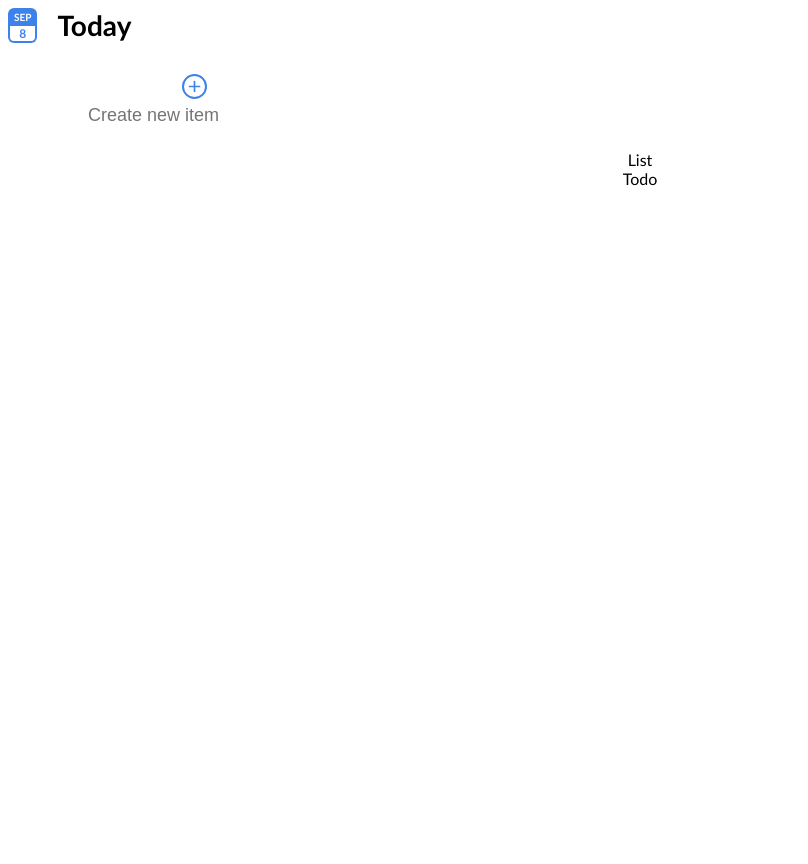
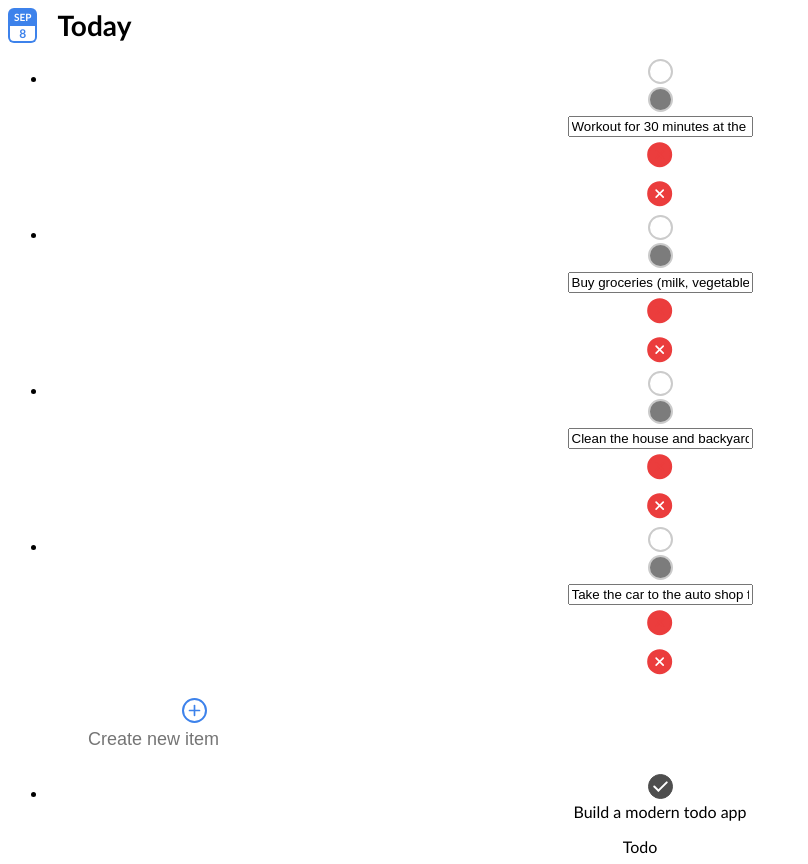
Before and after one commit to siccoo/modern-todo, a React (Create React App) app: page / in a window 1280 px wide. Shown: the whole page, without its empty margins (0-808 px from the left). Before the commit the page ends 800 px from the top, so only its background shows below. Built offline with nearby package versions, Linux system fonts and the light colour scheme.

Commit message:
bind all functions on List to Todo component

```diff
--- a/src/components/List/index.tsx
+++ b/src/components/List/index.tsx
@@ -5,9 +5,13 @@ const List = ({
   items,
   views,
   handleListItemComplete,
+  handleListItemEditOnKeyUp,
+  handleListItemRemove,
+  handleListItemRemovedRestore,
   handleNewItemInputOnBlur,
   handleNewItemInputOnChange,
   handleNewItemInputOnKeyUp,
+  setListItemEditInputRef,
   setNewItemInputRef,
 }: {
   items: {
@@ -20,9 +24,13 @@ const List = ({
     selected: string;
   },
   handleListItemComplete: (event: MouseEvent<HTMLDivElement>) => void;
+  handleListItemEditOnKeyUp: (event: KeyboardEvent<HTMLInputElement>) => void;
+  handleListItemRemove: (event: MouseEvent<HTMLDivElement>) => void;
+  handleListItemRemovedRestore: (event: MouseEvent<HTMLDivElement>) => void;
   handleNewItemInputOnBlur: (event: FocusEvent<HTMLInputElement>) => void;
   handleNewItemInputOnChange: (event: ChangeEvent<HTMLInputElement>) => void;
   handleNewItemInputOnKeyUp: (event: KeyboardEvent<HTMLInputElement>) => void;
+  setListItemEditInputRef: (element: HTMLInputElement | null) => void;
   setNewItemInputRef: (element: HTMLInputElement | null) => void;
 }) => {
   const { selected } = views;
@@ -61,6 +69,35 @@ const List = ({
 
               </div>
             </div>
+            <div className='list__inProgress__item__edit'>
+              <input
+                type="text"
+                data-index={index}
+                defaultValue={item}
+                onKeyUp={handleListItemEditOnKeyUp}
+                ref={setListItemEditInputRef}
+              />
+            </div>
+            <div
+              className='list__inProgress__item__remove'
+              data-index={index}
+              onClick={handleListItemRemove}
+            >
+              <div className='list__inProgress__item__remove--default'>
+                <svg width="36" height="36" viewBox="0 0 36 36" fill="none" xmlns="http://www.w3.org/2000/svg">
+                  <circle cx="17.6776" cy="17.6777" r="11.5" transform="rotate(45 17.6776 17.6777)" fill="#EB3D3D" stroke="#EB3D3D" strokeWidth="2" />
+                  <rect x="21.2131" y="12.9636" width="1.66667" height="11.6667" rx="0.833333" transform="rotate(45 21.2131 12.9636)" fill="#EB3D3D" />
+                  <rect x="12.9636" y="14.1422" width="1.66667" height="11.6667" rx="0.833333" transform="rotate(-45 12.9636 14.1422)" fill="#EB3D3D" />
+                </svg>
+              </div>
+              <div className='list__inProgress__item__remove--hovered'>
+                <svg width="36" height="36" viewBox="0 0 36 36" fill="none" xmlns="http://www.w3.org/2000/svg">
+                  <circle cx="17.6776" cy="17.6777" r="11.5" transform="rotate(45 17.6776 17.6777)" fill="#EB3D3D" stroke="#EB3D3D" strokeWidth="2" />
+                  <rect x="21.2131" y="12.9636" width="1.66667" height="11.6667" rx="0.833333" transform="rotate(45 21.2131 12.9636)" fill="white" />
+                  <rect x="12.9636" y="14.1422" width="1.66667" height="11.6667" rx="0.833333" transform="rotate(-45 12.9636 14.1422)" fill="white" />
+                </svg>
+              </div>
+            </div>
           </li>
         ))}
         <NewItem
@@ -70,14 +107,65 @@ const List = ({
           setNewItemInputRef={setNewItemInputRef}
         />
       </ul>
-      <div className='list__completed'>
-
-      </div>
-      <div className='list__removed'>
-
-      </div>
-
-      List
+      <ul className={[
+        'list__completed',
+        (selected === 'completed') && 'list__completed--show'
+      ].filter(className => Boolean(className)).join(" ")}
+      >
+        {completed.map((item, index) => (
+          <li
+            className='list__completed__item'
+            key={index}
+          >
+            <div className='list__completed__item--check'>
+              <svg width="25" height="25" viewBox="0 0 25 25" fill="none" xmlns="http://www.w3.org/2000/svg">
+                <circle cx="12.5" cy="12.5" r="12" fill="#4E4E4E" stroke="#4E4E4E" />
+                <path d="M6.25 12.4999L10.4167 16.6666" stroke="white" strokeWidth="2" strokeLinecap="round" strokeLinejoin="round" />
+                <path d="M10.4166 16.6667L18.75 8.33334" stroke="white" strokeWidth="2" strokeLinecap="round" strokeLinejoin="round" />
+              </svg>
+            </div>
+            <div className='list__completed__item__label'>
+              {item}
+            </div>
+          </li>
+        ))}
+      </ul>
+      <ul className={[
+        'list__removed',
+        (selected === 'removed') && 'list__removed--show'
+      ].filter(className => Boolean(className)).join(" ")}
+      >
+        {removed.map((item, index) => (
+          <li
+            className='list__removed__item'
+            key={index}
+          >
+            <div
+              data-index={index}
+              className="list__removed__item__restore"
+              onClick={handleListItemRemovedRestore}
+            >
+              <div className='list__removed__item__restore--default'>
+                <svg width="25" height="25" viewBox="0 0 25 25" fill="none" xmlns="http://www.w3.org/2000/svg">
+                  <circle cx="12.5" cy="12.5" r="11.5" fill="white" stroke="#3D82EB" strokeWidth="2" />
+                  <rect x="11.6666" y="6.66667" width="1.66667" height="11.6667" rx="0.833333" fill="#3D82EB" />
+                  <rect x="6.66663" y="13.3333" width="1.66667" height="11.6667" rx="0.833333" transform="rotate(-90 6.66663 13.3333)" fill="#3D82EB" />
+                </svg>
+              </div>
+              <div className='list__removed__item__restore--hovered'>
+                <svg width="25" height="25" viewBox="0 0 25 25" fill="none" xmlns="http://www.w3.org/2000/svg">
+                  <circle cx="12.5" cy="12.5" r="11.5" fill="#3D82EB" stroke="#3D82EB" strokeWidth="2" />
+                  <rect x="11.6666" y="6.66667" width="1.66667" height="11.6667" rx="0.833333" fill="white" />
+                  <rect x="6.66663" y="13.3333" width="1.66667" height="11.6667" rx="0.833333" transform="rotate(-90 6.66663 13.3333)" fill="white" />
+                </svg>
+              </div>
+            </div>
+            <div className='list__removed__item__label'>
+              {item}
+            </div>
+          </li>
+        ))}
+      </ul>
     </div>
   )
 }
--- a/src/components/Todo/index.tsx
+++ b/src/components/Todo/index.tsx
@@ -3,20 +3,29 @@ import Calendar from '../Calendar';
 import { TodoState } from '../../interface';
 import List from '../List';
 
-import { FocusEvent, KeyboardEvent, ChangeEvent } from 'react';
+import { FocusEvent, KeyboardEvent, ChangeEvent, BaseSyntheticEvent } from 'react';
 
 class Todo extends React.Component<{}, TodoState> {
+    listItemEditInput: HTMLInputElement | null;
     newItemInput: HTMLInputElement | null;
+
 
     constructor(props: {}) {
         super(props)
 
+        this.handleListItemComplete = this.handleListItemComplete.bind(this)
+        this.handleListItemEditOnKeyUp = this.handleListItemEditOnKeyUp.bind(this)
+        this.handleListItemRemove = this.handleListItemRemove.bind(this)
+        this.handleListItemRemovedRestore = this.handleListItemRemovedRestore.bind(this)
         this.handleNewItemInputOnBlur = this.handleNewItemInputOnBlur.bind(this)
         this.handleNewItemInputOnChange = this.handleNewItemInputOnChange.bind(this)
         this.handleNewItemInputOnKeyUp = this.handleNewItemInputOnKeyUp.bind(this)
+
+        this.setListItemEditInputRef = this.setListItemEditInputRef.bind(this)
         this.setNewItemInputRef = this.setNewItemInputRef.bind(this)
         this.addNewItem = this.addNewItem.bind(this)
 
+        this.listItemEditInput = null
         this.newItemInput = null
 
         this.state = {
@@ -59,6 +68,22 @@ class Todo extends React.Component<{}, TodoState> {
         newItemInput.value = ''
     }
 
+    handleListItemComplete(event: BaseSyntheticEvent) {
+
+    }
+
+    handleListItemEditOnKeyUp(event: any) {
+
+    }
+
+    handleListItemRemove(event: any) {
+
+    }
+
+    handleListItemRemovedRestore(event: any) {
+
+    }
+
     handleNewItemInputOnBlur(event: FocusEvent<HTMLInputElement>) {
         const { newItems } = this.state
         if (!newItems) {
@@ -84,27 +109,31 @@ class Todo extends React.Component<{}, TodoState> {
         this.addNewItem({ newItems })
     }
 
+    setListItemEditInputRef(element: HTMLInputElement | null) {
+        this.listItemEditInput = element
+    }
+
     setNewItemInputRef(element: HTMLInputElement | null) {
         this.newItemInput = element
     }
 
     render() {
+        const { items, views } = this.state
 
         return (
             <div className='todo'>
                 <Calendar />
                 <List
-                    items={{
-                        completed: [],
-                        inProgress: [],
-                        removed: []
-                    }} views={{
-                        open: false,
-                        selected: ''
-                    }}
+                    items={items}
+                    views={views}
+                    handleListItemComplete={this.handleListItemComplete}
+                    handleListItemEditOnKeyUp={this.handleListItemEditOnKeyUp}
+                    handleListItemRemove={this.handleListItemRemove}
+                    handleListItemRemovedRestore={this.handleListItemRemovedRestore}
                     handleNewItemInputOnBlur={this.handleNewItemInputOnBlur}
                     handleNewItemInputOnChange={this.handleNewItemInputOnChange}
                     handleNewItemInputOnKeyUp={this.handleNewItemInputOnKeyUp}
+                    setListItemEditInputRef={this.setListItemEditInputRef}
                     setNewItemInputRef={this.setNewItemInputRef}
                 />
                 Todo
```
